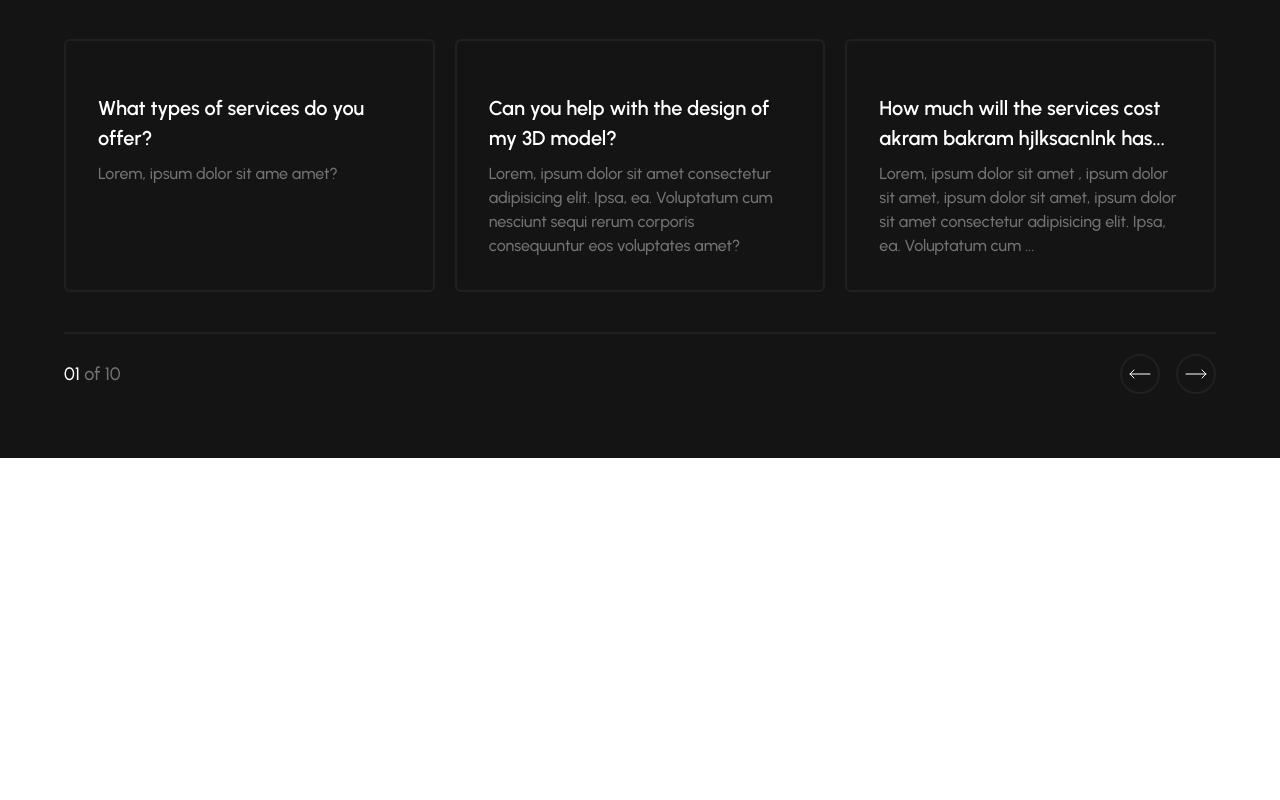
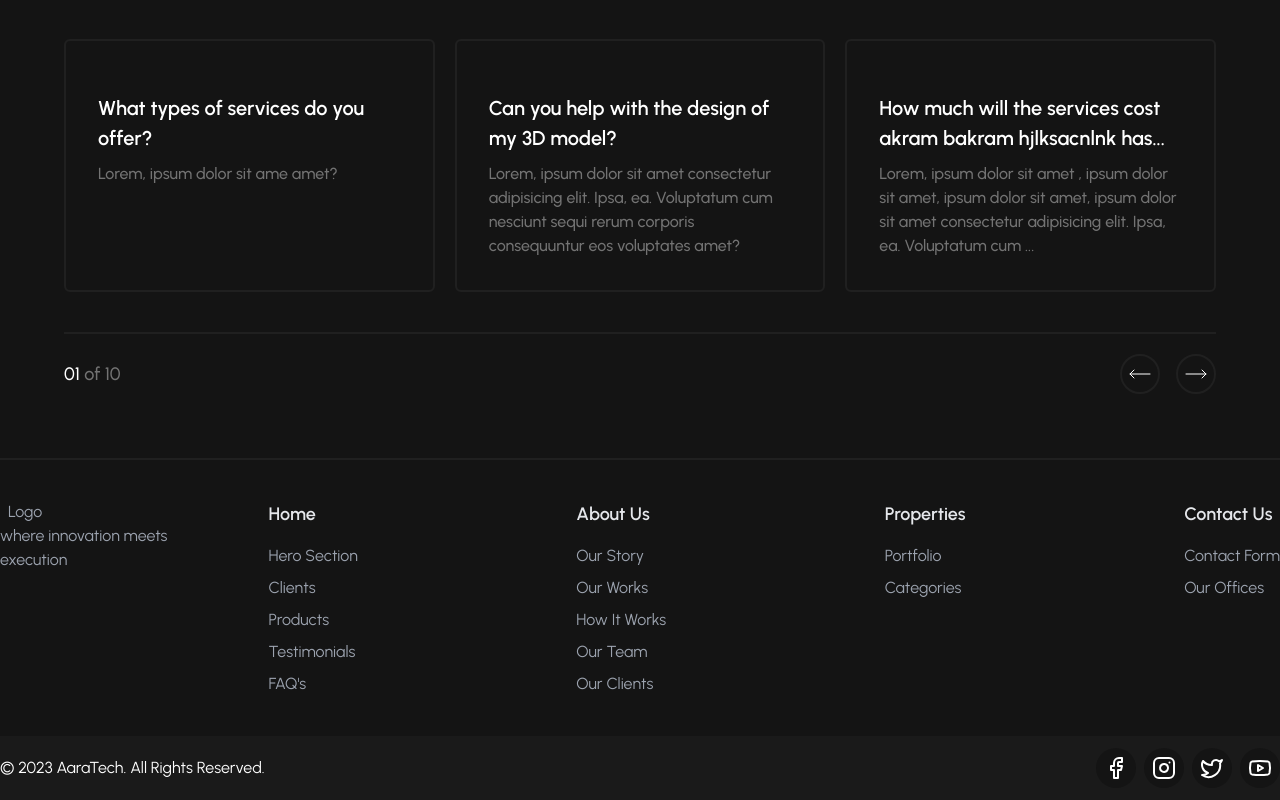
Before and after one commit to sagar-tandan/TrialFB, a React (Vite) app: page / in a window 1280 px wide. Shown: the part 1976-2776 px from the top of the page. Before the commit the page ends 2434 px from the top, so only its background shows below. Built offline with nearby package versions, Linux system fonts and the light colour scheme; no server answers.

Commit message:
statically homepage completed

```diff
--- /dev/null
+++ b/src/USER/Footer.jsx
@@ -0,0 +1,161 @@
+import { Facebook, Instagram, Twitter, Youtube } from "lucide-react";
+import React from "react";
+import { useNavigate } from "react-router-dom";
+
+const Footer = () => {
+  const nav = useNavigate();
+
+  const navigate = () => {
+    nav("/api/adminLogin");
+  };
+  return (
+    <footer className="w-full text-gray-400 pt-10">
+      <div className="w-full flex flex-col gap-10">
+        <div className="w-full container mx-auto flex justify-between gap-20 items-start">
+          {/* Logo Section */}
+          <div className="flex flex-col max-w-sm">
+            <div className="flex gap-2">
+              <img src="" alt="" />
+              <h1>Logo</h1>
+            </div>
+            <h1>where innovation meets execution</h1>
+          </div>
+
+          {/* Links Sections */}
+          <div className="flex w-full justify-between">
+            {/* Column 1 */}
+            <div>
+              <h3 className="text-gray-200 text-lg font-semibold mb-4">Home</h3>
+              <ul className="space-y-2">
+                <li>
+                  <a href="#" className="hover:text-white">
+                    Hero Section
+                  </a>
+                </li>
+                <li>
+                  <a href="#" className="hover:text-white">
+                    Clients
+                  </a>
+                </li>
+                <li>
+                  <a href="#" className="hover:text-white">
+                    Products
+                  </a>
+                </li>
+                <li>
+                  <a href="#" className="hover:text-white">
+                    Testimonials
+                  </a>
+                </li>
+                <li>
+                  <a href="#" className="hover:text-white">
+                    FAQ's
+                  </a>
+                </li>
+              </ul>
+            </div>
+
+            {/* Column 2 */}
+            <div>
+              <h3 className="text-gray-200 text-lg font-semibold mb-4">
+                About Us
+              </h3>
+              <ul className="space-y-2">
+                <li>
+                  <a href="#" className="hover:text-white">
+                    Our Story
+                  </a>
+                </li>
+                <li>
+                  <a href="#" className="hover:text-white">
+                    Our Works
+                  </a>
+                </li>
+                <li>
+                  <a href="#" className="hover:text-white">
+                    How It Works
+                  </a>
+                </li>
+                <li>
+                  <a href="#" className="hover:text-white">
+                    Our Team
+                  </a>
+                </li>
+                <li>
+                  <a href="#" className="hover:text-white">
+                    Our Clients
+                  </a>
+                </li>
+              </ul>
+            </div>
+
+            {/* Column 3 */}
+            <div>
+              <h3 className="text-gray-200 text-lg font-semibold mb-4">
+                Properties
+              </h3>
+              <ul className="space-y-2">
+                <li>
+                  <a href="#" className="hover:text-white">
+                    Portfolio
+                  </a>
+                </li>
+                <li>
+                  <a href="#" className="hover:text-white">
+                    Categories
+                  </a>
+                </li>
+              </ul>
+            </div>
+
+            {/* Column 4 */}
+            <div>
+              <h3 className="text-gray-200 text-lg font-semibold mb-4">
+                Contact Us
+              </h3>
+              <ul className="space-y-2">
+                <li>
+                  <a href="#" className="hover:text-white">
+                    Contact Form
+                  </a>
+                </li>
+                <li>
+                  <a href="#" className="hover:text-white">
+                    Our Offices
+                  </a>
+                </li>
+              </ul>
+            </div>
+          </div>
+        </div>
+
+        <div className="w-full bg-[#1a1a1a] py-3 items-center">
+          <div className="container flex justify-between mx-auto items-center">
+            <span className="text-white">
+              &copy; 2023{" "}
+              <span onDoubleClick={() => navigate()}>AaraTech.</span> All Rights
+              Reserved.
+            </span>
+            {/* Social media handles */}
+            <div className="flex gap-2">
+              <span className="w-[40px] h-[40px] bg-[#141414] rounded-full flex justify-center text-white items-center cursor-pointer hover:bg-blue-600 transition-all ease-in-out duration-300">
+                <Facebook />
+              </span>
+              <span className="w-[40px] h-[40px] bg-[#141414] rounded-full flex justify-center text-white items-center cursor-pointer hover:bg-rose-700 transition-all ease-in-out duration-300">
+                <Instagram />
+              </span>
+              <span className="w-[40px] h-[40px] bg-[#141414] rounded-full flex justify-center text-white items-center cursor-pointer hover:bg-sky-500 transition-all ease-in-out duration-300">
+                <Twitter />
+              </span>
+              <span className="w-[40px] h-[40px] bg-[#141414] rounded-full flex justify-center text-white items-center cursor-pointer hover:bg-red-600 transition-all ease-in-out duration-300">
+                <Youtube />
+              </span>
+            </div>
+          </div>
+        </div>
+      </div>
+    </footer>
+  );
+};
+
+export default Footer;
--- a/src/USER/HomePage/MainPage.jsx
+++ b/src/USER/HomePage/MainPage.jsx
@@ -5,6 +5,7 @@ import CLients from "./CLients";
 import FeaturedProducts from "./FeaturedProducts";
 import ClientReview from "./ClientReview";
 import FrequentlyAskedQuestion from "./FrequentlyAskedQuestion";
+import Footer from "../Footer";
 
 const MainPage = () => {
   return (
@@ -15,6 +16,8 @@ const MainPage = () => {
       <FeaturedProducts />
       <ClientReview />
       <FrequentlyAskedQuestion />
+      <hr className="border-[#202020] border-[1px]"/>
+      <Footer />
     </div>
   );
 };
```
